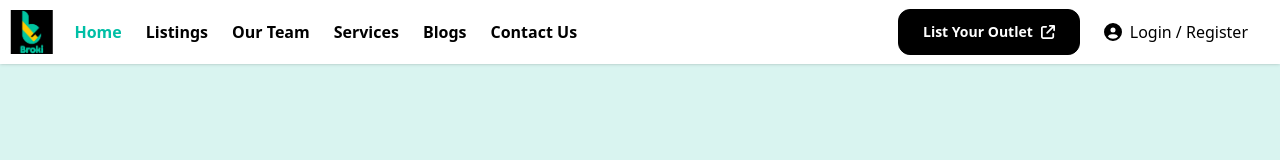
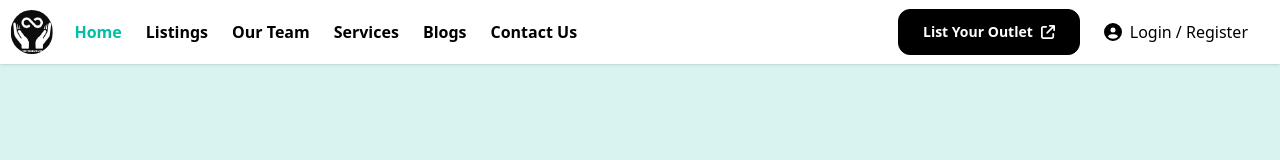
Before and after one commit to javedjd13/Broki-clone-ui, a React (Vite) app: page / in a window 1280 px wide. Shown: the top 160 px of the page. Built offline with nearby package versions, Linux system fonts and the light colour scheme.

Commit message:
logo update

```diff
--- a/src/components/common/navbar/Navbar.jsx
+++ b/src/components/common/navbar/Navbar.jsx
@@ -15,7 +15,7 @@ import {
   faLinkedin,
 } from "@fortawesome/free-brands-svg-icons";
 
-import Logo from "../../../assets/images/BrokiLogo.png";
+import Logo from "../../../assets/images/tenlogo.jpg";
 import SignInModal from "../../../components/auth/SignInModal";
 import { Link, NavLink } from "react-router-dom";
 import { navLinks } from "../../../lib/Constant";
@@ -46,7 +46,7 @@ const Navbar = () => {
         {/* Logo Center */}
         <div className="absolute left-1/2 transform -translate-x-1/2 lg:static lg:transform-none">
           <a href="/">
-            <img src={Logo} alt="Broki logo" className="h-11" />
+            <img src={Logo} alt="Broki logo" className="h-11 rounded-full" />
           </a>
         </div>
 
```
Also changed, not shown: src/assets/images/tenlogo.jpg (added).
